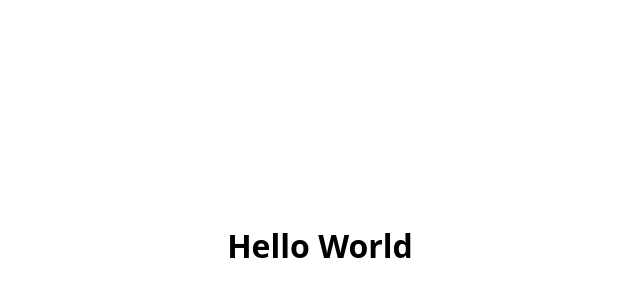
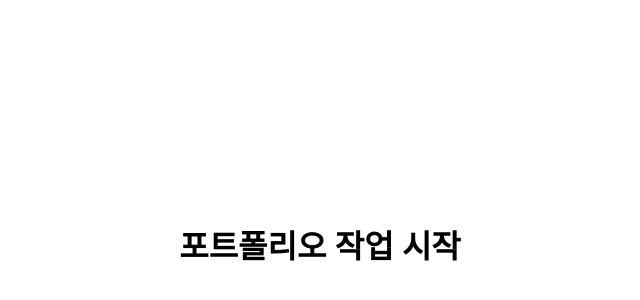
Before and after one commit to fstwon/portfolio, a React app: page / in a window 1280 px wide. Shown: the part 154-454 px from the top of the page, without its empty margins (320-960 px from the left). Built offline with nearby package versions, Linux system fonts and the light colour scheme.

Commit message:
초기 개발 환경 설정

```diff
--- a/src/App.tsx
+++ b/src/App.tsx
@@ -14,7 +14,7 @@ function App() {
 
   return (
     <div className="App" >
-      <h1 className="very_first_text" >Hello World</h1>
+      <h1 className="very_first_text" >포트폴리오 작업 시작</h1>
     </div>
   )
 };
```
Also changed, not shown: 6 other files (tests, documents, lock files or other folders).
